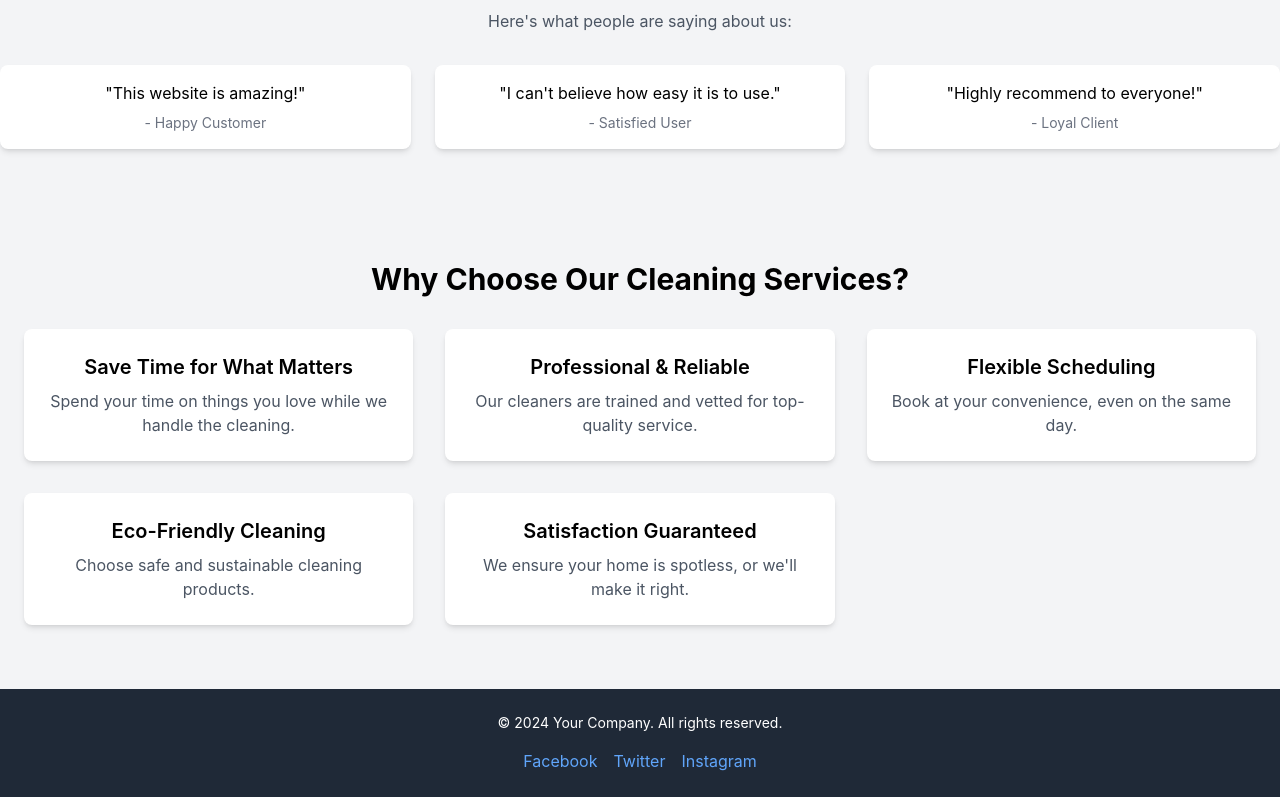
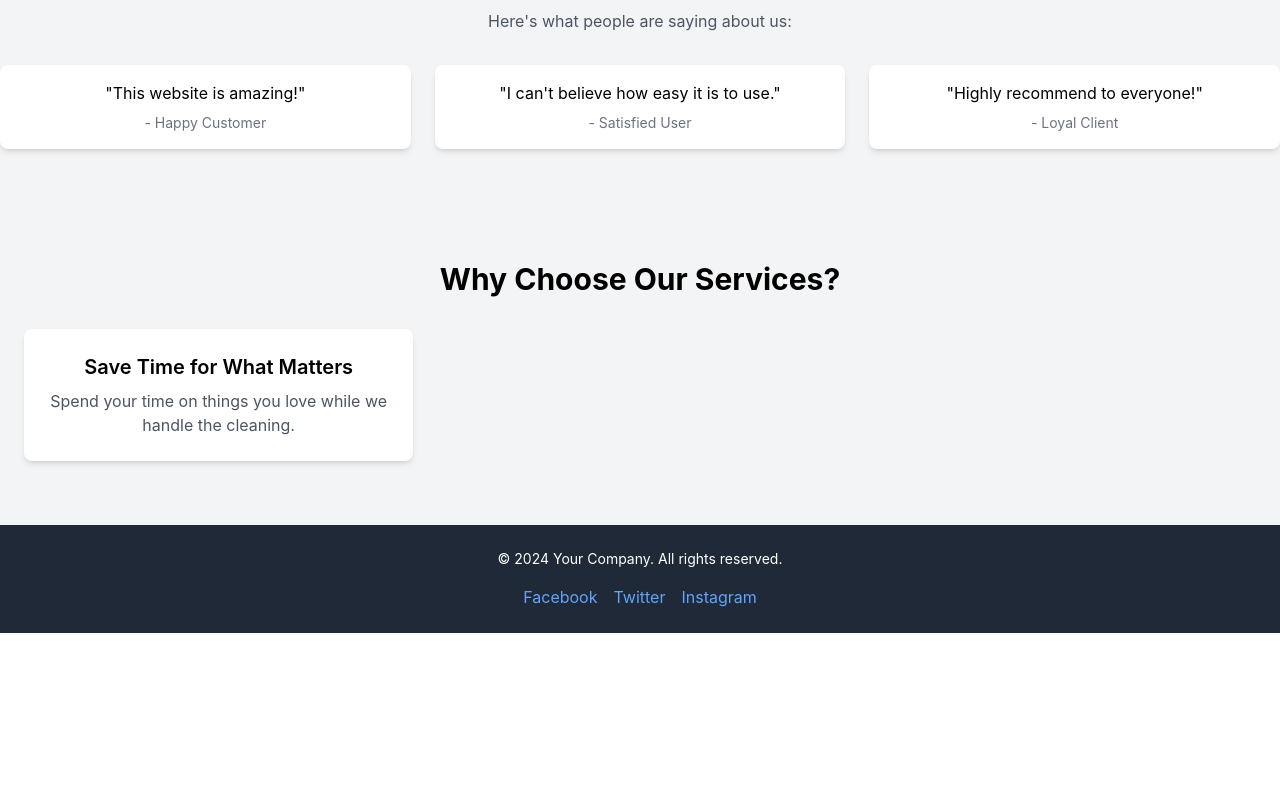
Before and after one commit to ramlow07/Cleaners-app, a React (Create React App) app in the folder frontend/my-app/: page /home in a window 1280 px wide. Shown: the part 903-1700 px from the top of the page. After the commit the page ends 1536 px from the top, so only its background shows below. Built offline with nearby package versions, Linux system fonts and the light colour scheme.

Commit message:
build: updating paths

```diff
--- /dev/null
+++ b/frontend/my-app/src/components/homepage/BenefitsSection.tsx
@@ -0,0 +1,41 @@
+import React from "react";
+import { FaClock } from "react-icons/fa";
+import { IconType } from "react-icons";
+
+interface Benefit {
+  title: string;
+  description: string;
+  icon: IconType;
+}
+
+const BenefitsSection: React.FC = () => {
+  const benefitprops: Benefit[] = [
+    {
+      title: "Save Time for What Matters",
+      description:
+        "Spend your time on things you love while we handle the cleaning.",
+      icon: FaClock,
+    },
+  ];
+
+  return (
+    <section className="benefits-section bg-gray-100 py-16">
+      <div className="container mx-auto px-6 text-center">
+        <h2 className="text-3xl font-bold mb-8">Why Choose Our Services?</h2>
+        <div className="grid grid-cols-1 md:grid-cols-3 gap-8">
+          {benefitprops.map((benefits, index) => (
+            <div
+              key={index}
+              className="bg-white p-6 rounded-lg shadow-md flex flex-col items-center"
+            >
+              <h3 className="text-xl font-semibold mb-2">{benefits.title}</h3>
+              <p className="text-gray-600">{benefits.description}</p>
+            </div>
+          ))}
+        </div>
+      </div>
+    </section>
+  );
+};
+
+export default BenefitsSection;
--- /dev/null
+++ b/frontend/my-app/src/components/homepage/Footer.tsx
@@ -0,0 +1,26 @@
+import React from "react";
+
+const Footer = () => {
+  return (
+    <footer className="bg-gray-800 text-white py-6">
+      <div className="container mx-auto text-center">
+        <p className="text-sm">
+          &copy; {new Date().getFullYear()} Your Company. All rights reserved.
+        </p>
+        <div className="mt-4 space-x-4">
+          <a href="#" className="text-blue-400 hover:underline">
+            Facebook
+          </a>
+          <a href="#" className="text-blue-400 hover:underline">
+            Twitter
+          </a>
+          <a href="#" className="text-blue-400 hover:underline">
+            Instagram
+          </a>
+        </div>
+      </div>
+    </footer>
+  );
+};
+
+export default Footer;
--- /dev/null
+++ b/frontend/my-app/src/components/homepage/HeroSection.tsx
@@ -0,0 +1,27 @@
+import React from "react";
+
+const HeroSection = () => {
+  return (
+    <section className="hero flex items-center justify-center min-h-screen bg-green-100 px-6">
+      <div className="max-w-3xl text-center">
+        <h1 className="text-black text-3xl sm:text-4xl md:text-5xl font-bold mb-4 leading-tight">
+          If you want to save your time, better call the{" "}
+          <span className="text-green-700">CLEANERS APP</span>.
+        </h1>
+        <p className="text-gray-700 text-lg sm:text-xl mb-6">
+          Your better friend when the the time is short.
+        </p>
+        <div className="flex flex-col sm:flex-row justify-center space-y-3 sm:space-y-0 sm:space-x-4">
+          <button className="bg-white text-gray-900 font-medium py-3 px-6 rounded-full shadow-lg hover:bg-blue-300 transition duration-300">
+            I want to hire a CLEANER.
+          </button>
+          <button className="bg-white text-gray-900 font-medium py-3 px-6 rounded-full shadow-lg hover:bg-blue-300 transition duration-300">
+            I want to offer my services.
+          </button>
+        </div>
+      </div>
+    </section>
+  );
+};
+
+export default HeroSection;
--- /dev/null
+++ b/frontend/my-app/src/components/homepage/SocialProofSection.tsx
@@ -0,0 +1,30 @@
+import React from "react";
+
+const SocialProofSection = () => {
+  return (
+    <section className="bg-gray-100 py-12">
+      <div className="container mx-auto text-center">
+        <h2 className="text-2xl font-bold">Trusted by Thousands</h2>
+        <p className="mt-2 text-gray-600">
+          Here's what people are saying about us:
+        </p>
+        <div className="mt-8 grid grid-cols-1 md:grid-cols-3 gap-6">
+          <div className="bg-white p-4 rounded-lg shadow-md">
+            <p>"This website is amazing!"</p>
+            <p className="mt-2 text-sm text-gray-500">- Happy Customer</p>
+          </div>
+          <div className="bg-white p-4 rounded-lg shadow-md">
+            <p>"I can't believe how easy it is to use."</p>
+            <p className="mt-2 text-sm text-gray-500">- Satisfied User</p>
+          </div>
+          <div className="bg-white p-4 rounded-lg shadow-md">
+            <p>"Highly recommend to everyone!"</p>
+            <p className="mt-2 text-sm text-gray-500">- Loyal Client</p>
+          </div>
+        </div>
+      </div>
+    </section>
+  );
+};
+
+export default SocialProofSection;
```
Also changed, not shown: frontend/my-app/src/pages/home.tsx (+4 -4 lines).
